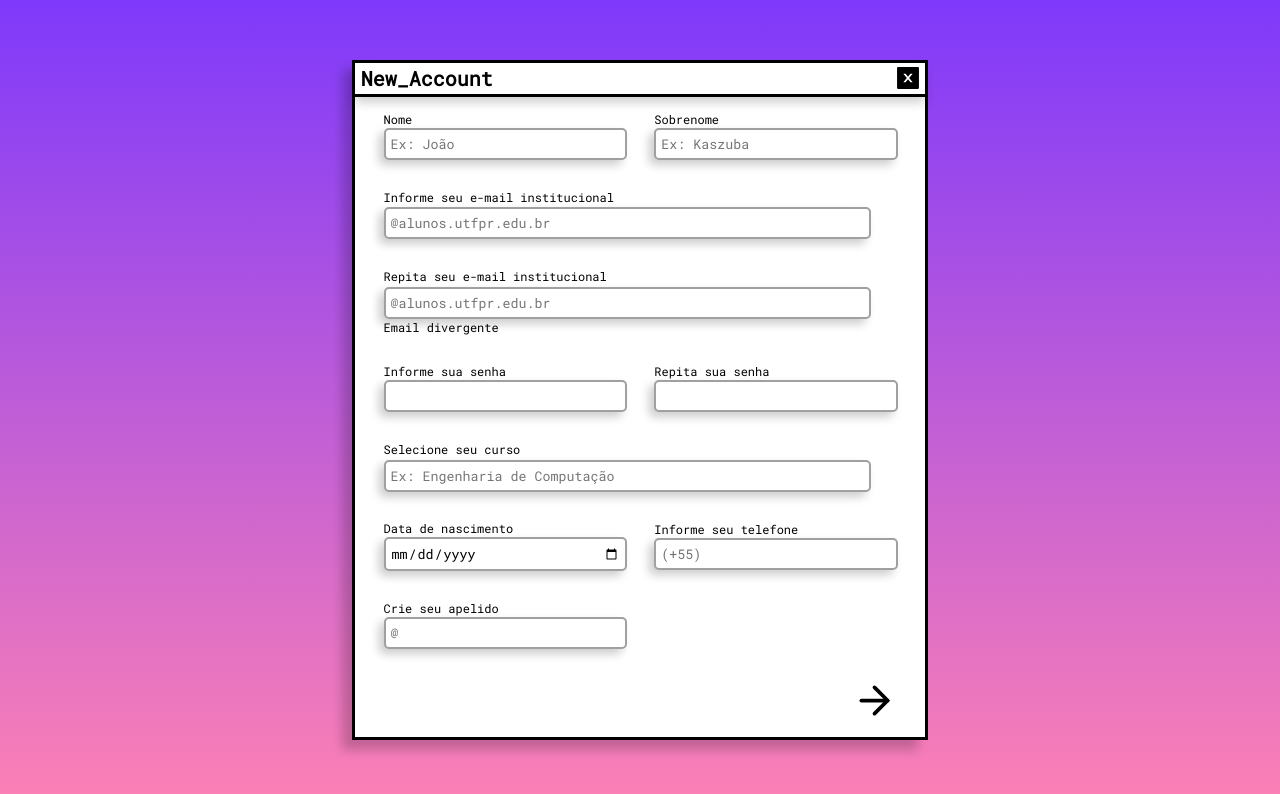
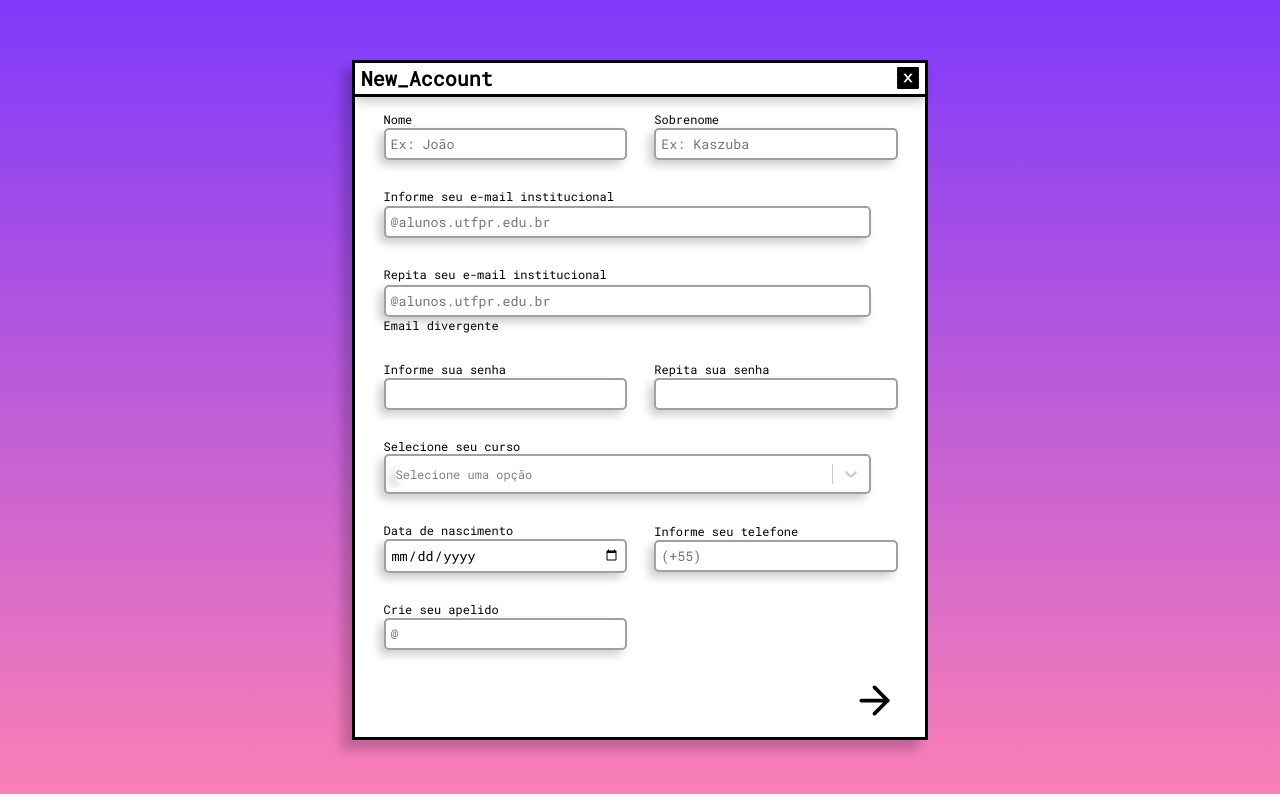
Before and after one commit to XMATHEUSX/UTFriends, a React (Vite) app: page /signup in a window 1280 px wide. Shown: the top 794 px of the page. Built offline with nearby package versions, Linux system fonts and the light colour scheme.

Commit message:
Lista de cursos em Signup

```diff
--- a/package.json
+++ b/package.json
@@ -16,7 +16,8 @@
     "react-dom": "^18.2.0",
     "react-google-fonts": "^1.2.1",
     "react-icons": "^4.11.0",
-    "react-router-dom": "^6.16.0"
+    "react-router-dom": "^6.16.0",
+    "react-select": "^5.7.7"
   },
   "devDependencies": {
     "@types/react": "^18.2.15",
--- /dev/null
+++ b/src/components/SelectClass/index.jsx
@@ -0,0 +1,47 @@
+import React, {  useState } from "react";
+import Select from 'react-select'
+import './selectclass.css'
+
+export default function SelectClass() {
+
+    const [selectedOption, setSelectedOption] = useState(null)
+
+    const custonStyles = {
+
+        control: (provided, state) => ({
+            ...provided,
+            border: '2px solid ' + "#a0a0a0",
+            borderRadius: '5px',
+            outline: 'none',
+            backgroundColor: '#FFF',
+            cursor: 'pointer',
+            fontSize: '12px',
+            fontFamily: 'Roboto Mono',
+            boxShadow: 'rgba(0,0,0,0.2) -5px 5px 10px'
+        }),
+    }
+
+    const options = [
+
+        {value: '1', label: 'Engenharia de Computação' },
+        {value: '2', label: 'Engenharia Elétrica' },
+        {value: '3', label: 'Engenharia Cívil' },
+        {value: '4', label: 'Engenharia Mecânica' },
+        {value: '5', label: 'Engenharia Cartográfica e de Agrimensura' },
+        {value: '6', label: 'Análise e Desenvolvimento de Sistemas' },
+    ]
+
+    return(
+
+        <div className="selectSC">
+            <Select
+                styles={custonStyles}
+                className="selectContentSC"
+                defaultValue={selectedOption}
+                onChange={setSelectedOption}
+                options={options}
+                placeholder={"Selecione uma opção"}
+            />
+        </div>
+    )
+}
--- /dev/null
+++ b/src/components/SelectClass/selectclass.css
@@ -0,0 +1,22 @@
+.selectSC {
+
+    width: 90%;
+    height: 100%;
+
+    outline: none;
+}
+
+.selectContentSC {
+
+    width: 100%;
+    height: 50%;
+
+    outline: none;
+
+    transition: transform 1.5s;
+}
+
+.selectContentSC:hover {
+
+    transform: scale(1.025);
+}
--- a/src/pages/Signup/index.jsx
+++ b/src/pages/Signup/index.jsx
@@ -1,9 +1,9 @@
 import { AiFillCloseSquare } from "react-icons/ai";
-import GoogleFonts from "react-google-fonts";
 import { FiArrowRight } from "react-icons/fi";
 import { Link } from "react-router-dom";
 import { useState } from "react";
 
+import SelectClass from '../../components/SelectClass/index'
 import verify_nome from "./verify.js";
 import "./signup.css";
 
@@ -14,7 +14,6 @@ export default function SignUp() {
   const [repemail, setRepemail] = useState("");
   const [senha, setSenha] = useState("");
   const [repsenha, setRepsenha] = useState("");
-  const [curso, setCurso] = useState("");
   const [nascimento, setNascimento] = useState("");
   const [telefone, setTelefone] = useState("");
   const [apelido, setApelido] = useState("");
@@ -164,14 +163,7 @@ export default function SignUp() {
 
           <div className="uniqueContentSU">
             <p> Selecione seu curso </p>
-            <input
-              title="Curso"
-              name="Curso"
-              type="text"
-              value={curso}
-              placeholder="Ex: Engenharia de Computação"
-              onChange={(e) => setCurso(e.target.value)}
-            />
+            <SelectClass/>
           </div>
 
           <div className="splittedContentSU">
```
Also changed, not shown: 1 other file (tests, documents, lock files or other folders).
